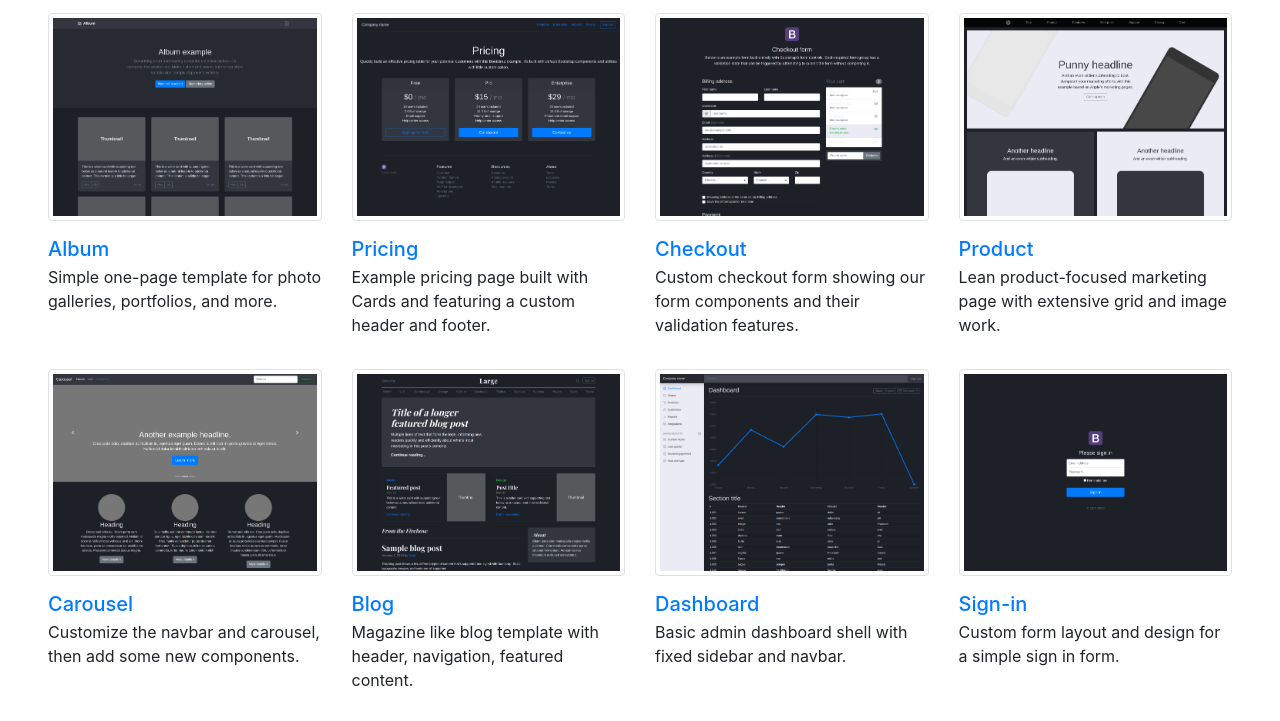
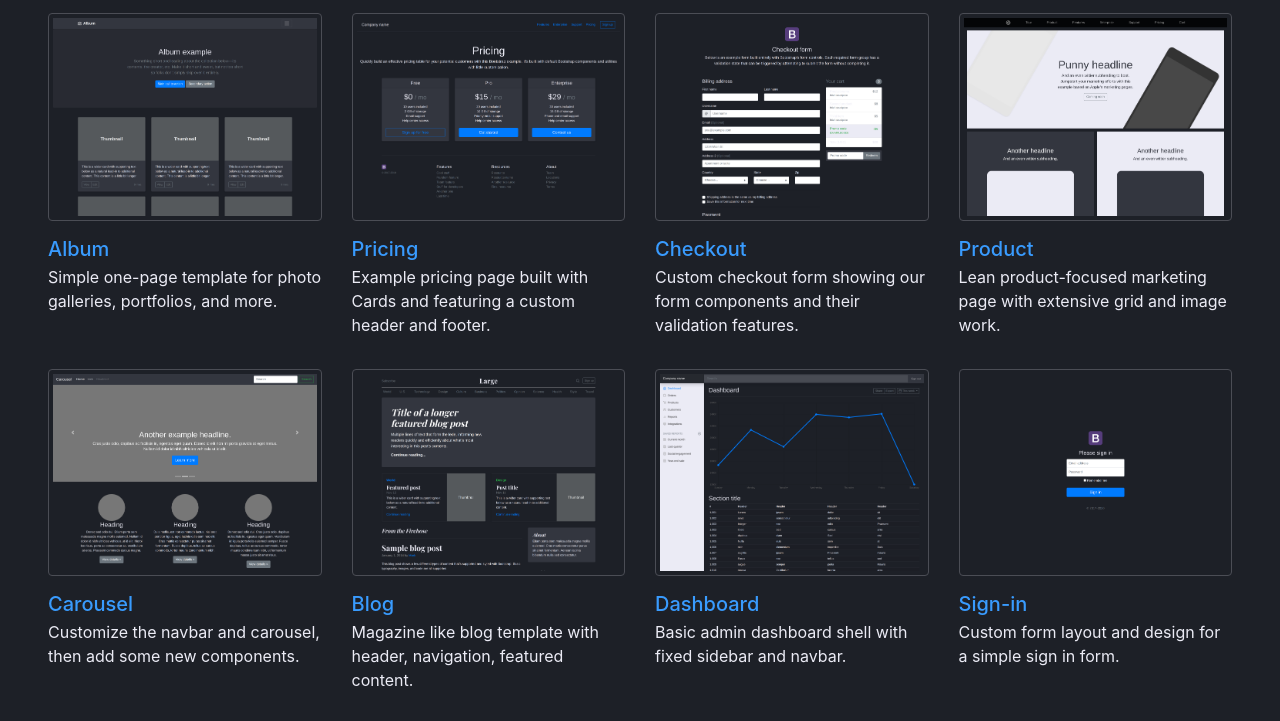
Before and after one commit to jprivet-dev/bootstrap-dark-mode, a website: page src/index.html in a window 1280 px wide. Shown: the part 457-1178 px from the top of the page. Drawn offline with nearby package versions, Linux system fonts and the light colour scheme; files that its build step writes are made by us from their sources; files whose address does not match are found by name.

Commit message:
feat(colors): update all colors (#1)

```diff
--- a/assets/styles/_variables.scss
+++ b/assets/styles/_variables.scss
@@ -8,69 +8,81 @@ $orange-yellow-crayola: #FDD663;
 $congo-pink:            #F28B82;
 $persian-pink:          #FF8BCB;
 $mauve:                 #D7AEFB;
+
 $magnolia:              #EBEBF5;
-$cadet-blue-crayola:    #9BA6BC;
-$slate-gray:            #EBEBEB94;
-$sonic-silver:          #737680;
-$onyx:                  #33363F;
-$raisin-black-light:    #282A32;
+$magnolia-darken:       #E5E5EF;
+$lavender-web:          #DFDFE9;
+$gainsboro:             #D9D9E3;
+$lavender-grey:         #D2D2DC;
+$silver-metallic:       #A5A6AF;
+$sonic-silver:          #787982;
+$dim-grey:              #62636C;
+$davys-grey:            #4B4D55;
+$charcoal:              #40424A;
+$onyx:                  #34373E;
+$raisin-black-2:        #292C33;
+$raisin-black-1:        #23262D;
 $raisin-black:          #1D2027;
 
 // Color system
 
-$white:    #fff;
-$gray-100: #f8f9fa;
-$gray-200: #e9ecef;
-$gray-300: #dee2e6;
-$gray-400: #ced4da;
-$gray-500: #adb5bd;
-$gray-600: #6c757d;
-$gray-700: #495057;
-$gray-800: #343a40;
-$gray-900: #212529;
-$black:    #000;
+$white:    $magnolia; // 13
+$gray-100: $magnolia-darken; // 8
+$gray-200: $lavender-web; // 3
+$gray-300: $gainsboro; // 5
+$gray-400: $lavender-grey; // 13
+$gray-500: $silver-metallic; // 4
+$gray-600: $sonic-silver; // 2
+$gray-700: $dim-grey; // 2
+$gray-800: $davys-grey; // 8
+$gray-850: $charcoal; // 14
+$gray-900: $onyx; // 6
+$gray-950: $raisin-black-2; // 5
+$gray-975: $raisin-black-1; // 5
+$black:    $raisin-black; // 44
 
-//$primary:       $blue;
-//$secondary:     $gray-600;
-//$success:       $green;
-//$info:          $cyan;
-//$warning:       $yellow;
-//$danger:        $red;
-//$light:         $gray-100;
-//$dark:          $gray-800;
+$primary:       $dodger-blue;
+$secondary:     $gray-700;
+$success:       $shiny-shamrock;
+$info:          $sky-blue-crayola;
+$warning:       $orange-yellow-crayola;
+$danger:        $congo-pink;
+$light:         $gray-100;
+$dark:          $gray-950;
 
 // Body
 
-$body-bg:                   $white;
-$body-color:                $gray-900;
+$body-bg:                   $black;
+$body-color:                $white;
 
 // Components
 
-$border-color:                $gray-300;
+$border-color:                $gray-900;
 
 $box-shadow-sm:               0 .125rem .25rem rgba($black, .075);
 $box-shadow:                  0 .5rem 1rem rgba($black, .15);
 $box-shadow-lg:               0 1rem 3rem rgba($black, .175);
 
-$component-active-color:      $white;
+$component-active-color:      $black;
 
 // Typography
 
 // stylelint-enable value-keyword-case
 
 $text-muted:                  $gray-600;
-$blockquote-small-color:      $gray-600;
-$hr-border-color:             rgba($black, .1);
+$blockquote-small-color:      $gray-400;
+$hr-border-color:             $gray-900;
 $kbd-box-shadow:              inset 0 -.1rem 0 rgba($black, .25);
 
 // Tables
 
-$table-accent-bg:             rgba($black, .05);
-$table-hover-bg:              rgba($black, .075);
-$table-head-bg:               $gray-200;
-$table-head-color:            $gray-700;
-$table-dark-color:            $white;
-$table-dark-bg:               $gray-800;
+$table-color:                 $gray-300;
+$table-accent-bg:             rgba($white, .05);
+$table-hover-bg:              rgba($white, .075);
+$table-head-bg:               $gray-100;
+$table-head-color:            $gray-850;
+$table-dark-color:            $gray-200;
+$table-dark-bg:               $gray-850;
 $table-dark-accent-bg:        rgba($white, .05);
 $table-dark-hover-bg:         rgba($white, .075);
 
@@ -78,37 +90,37 @@ $table-dark-hover-bg:         rgba($white, .075);
 
 $btn-box-shadow:              inset 0 1px 0 rgba($white, .15), 0 1px 1px rgba($black, .075);
 $btn-active-box-shadow:       inset 0 3px 5px rgba($black, .125);
-$btn-link-disabled-color:     $gray-600;
+$btn-link-disabled-color:     $gray-400;
 
 // Forms
 
-$input-bg:                              $white;
-$input-disabled-bg:                     $gray-200;
-$input-color:                           $gray-700;
-$input-border-color:                    $gray-400;
+$input-bg:                              $gray-975;
+$input-disabled-bg:                     $gray-850;
+$input-color:                           $gray-300;
+$input-border-color:                    $gray-900;
 $input-box-shadow:                      inset 0 1px 1px rgba($black, .075);
-$input-placeholder-color:               $gray-600;
-$input-group-addon-bg:                  $gray-200;
+$input-placeholder-color:               $gray-400;
+$input-group-addon-bg:                  $gray-850;
 $custom-control-indicator-border-color: $gray-500;
-$custom-control-label-disabled-color:           $gray-600;
-$custom-select-disabled-color:      $gray-600;
-$custom-select-disabled-bg:         $gray-200;
-$custom-select-indicator-color:     $gray-800;
+$custom-control-label-disabled-color:   $gray-400;
+$custom-select-disabled-color:      $gray-400;
+$custom-select-disabled-bg:         $gray-850;
+$custom-select-indicator-color:     $gray-200;
 $custom-select-box-shadow:          inset 0 1px 2px rgba($black, .075);
-$custom-range-track-bg:             $gray-300;
+$custom-range-track-bg:             $gray-800;
 $custom-range-track-box-shadow:     inset 0 .25rem .25rem rgba($black, .1);
 $custom-range-thumb-box-shadow:              0 .1rem .25rem rgba($black, .1);
 $custom-range-thumb-disabled-bg:             $gray-500;
 
 // Navs
 
-$nav-link-disabled-color:           $gray-600;
-$nav-tabs-border-color:             $gray-300;
-$nav-tabs-link-hover-border-color:  $gray-200 $gray-200 $nav-tabs-border-color;
-$nav-tabs-link-active-color:        $gray-700;
+$nav-link-disabled-color:           $gray-400;
+$nav-tabs-border-color:             $gray-800;
+$nav-tabs-link-hover-border-color:  $gray-850 $gray-850 $nav-tabs-border-color;
+$nav-tabs-link-active-color:        $gray-300;
 $nav-tabs-link-active-bg:           $body-bg;
-$nav-tabs-link-active-border-color: $gray-300 $gray-300 $nav-tabs-link-active-bg;
-$nav-divider-color:                 $gray-200;
+$nav-tabs-link-active-border-color: $gray-800 $gray-800 $nav-tabs-link-active-bg;
+$nav-divider-color:                 $gray-850;
 
 // Navbar
 
@@ -126,56 +138,56 @@ $navbar-light-toggler-border-color: rgba($black, .1);
 
 // Dropdowns
 
-$dropdown-bg:                       $white;
+$dropdown-bg:                       $black;
 $dropdown-border-color:             rgba($black, .15);
-$dropdown-divider-bg:               $gray-200;
+$dropdown-divider-bg:               $gray-850;
 $dropdown-box-shadow:               0 .5rem 1rem rgba($black, .175);
-$dropdown-link-color:               $gray-900;
-$dropdown-link-hover-color:         darken($gray-900, 5%);
-$dropdown-link-hover-bg:            $gray-200;
+$dropdown-link-color:               $gray-100;
+$dropdown-link-hover-color:         darken($gray-100, 5%);
+$dropdown-link-hover-bg:            $gray-850;
 $dropdown-link-disabled-color:      $gray-500;
-$dropdown-header-color:             $gray-600;
+$dropdown-header-color:             $gray-400;
 
 // Pagination
 
-$pagination-bg:                     $white;
-$pagination-border-color:           $gray-300;
-$pagination-hover-bg:               $gray-200;
-$pagination-hover-border-color:     $gray-300;
-$pagination-disabled-color:         $gray-600;
-$pagination-disabled-bg:            $white;
-$pagination-disabled-border-color:  $gray-300;
+$pagination-bg:                     $gray-950;
+$pagination-border-color:           $gray-900;
+$pagination-hover-bg:               $gray-100;
+$pagination-hover-border-color:     $gray-800;
+$pagination-disabled-color:         $gray-800;
+$pagination-disabled-bg:            $gray-975;
+$pagination-disabled-border-color:  $gray-950;
 
 // Jumbotron
 
-$jumbotron-bg:                      $gray-200;
+$jumbotron-bg:                      $gray-975;
 
 // Cards
 
-$card-border-color:                 rgba($black, .125);
-$card-bg:                           $white;
+$card-border-color:                 $gray-900;
+$card-bg:                           $gray-975;
 
 // Tooltips
 
-$tooltip-color:                     $white;
+$tooltip-color:                     $black;
 $tooltip-bg:                        $black;
 
 // Popovers
 
-$popover-bg:                        $white;
+$popover-bg:                        $black;
 $popover-border-color:              rgba($black, .2);
 $popover-box-shadow:                0 .25rem .5rem rgba($black, .2);
 
 // Toasts
 
-$toast-background-color:            rgba($white, .85);
+$toast-background-color:            rgba($black, .85);
 $toast-box-shadow:                  0 .25rem .75rem rgba($black, .1);
-$toast-header-color:                $gray-600;
-$toast-header-background-color:     rgba($white, .85);
+$toast-header-color:                $gray-400;
+$toast-header-background-color:     rgba($black, .85);
 
 // Modals
 
-$modal-content-bg:                  $white;
+$modal-content-bg:                  $black;
 $modal-content-border-color:        rgba($black, .2);
 $modal-content-box-shadow-xs:       0 .25rem .5rem rgba($black, .5);
 $modal-content-box-shadow-sm-up:    0 .5rem 1rem rgba($black, .5);
@@ -183,47 +195,47 @@ $modal-backdrop-bg:                 $black;
 
 // Progress bars
 
-$progress-bg:                       $gray-200;
+$progress-bg:                       $gray-850;
 $progress-box-shadow:               inset 0 .1rem .1rem rgba($black, .1);
-$progress-bar-color:                $white;
+$progress-bar-color:                $black;
 
 // List group
 
-$list-group-bg:                     $white;
-$list-group-border-color:           rgba($black, .125);
-$list-group-hover-bg:               $gray-100;
-$list-group-disabled-color:         $gray-600;
-$list-group-action-color:           $gray-700;
-$list-group-action-active-bg:       $gray-200;
+$list-group-bg:                     $black;
+$list-group-border-color:           rgba($white, .125);
+$list-group-hover-bg:               $gray-950;
+$list-group-disabled-color:         $gray-400;
+$list-group-action-color:           $gray-300;
+$list-group-action-active-bg:       $gray-850;
 
 // Image thumbnails
 
-$thumbnail-border-color:            $gray-300;
+$thumbnail-border-color:            $gray-800;
 $thumbnail-box-shadow:              0 1px 2px rgba($black, .075);
 
 // Figures
 
-$figure-caption-color:              $gray-600;
+$figure-caption-color:              $gray-400;
 
 // Breadcrumbs
 
-$breadcrumb-bg:                     $gray-200;
-$breadcrumb-divider-color:          $gray-600;
-$breadcrumb-active-color:           $gray-600;
+$breadcrumb-bg:                     $gray-850;
+$breadcrumb-divider-color:          $gray-400;
+$breadcrumb-active-color:           $gray-400;
 
 // Carousel
 
-$carousel-control-color:             $white;
-$carousel-indicator-active-bg:       $white;
-$carousel-caption-color:             $white;
+$carousel-control-color:             $black;
+$carousel-indicator-active-bg:       $black;
+$carousel-caption-color:             $black;
 
 // Close
 
 $close-color:                       $black;
-$close-text-shadow:                 0 1px 0 $white;
+$close-text-shadow:                 0 1px 0 $black;
 
 // Code
 
-$kbd-color:                         $white;
-$kbd-bg:                            $gray-900;
-$pre-color:                         $gray-900;
+$kbd-color:                         $black;
+$kbd-bg:                            $gray-100;
+$pre-color:                         $gray-100;
```
